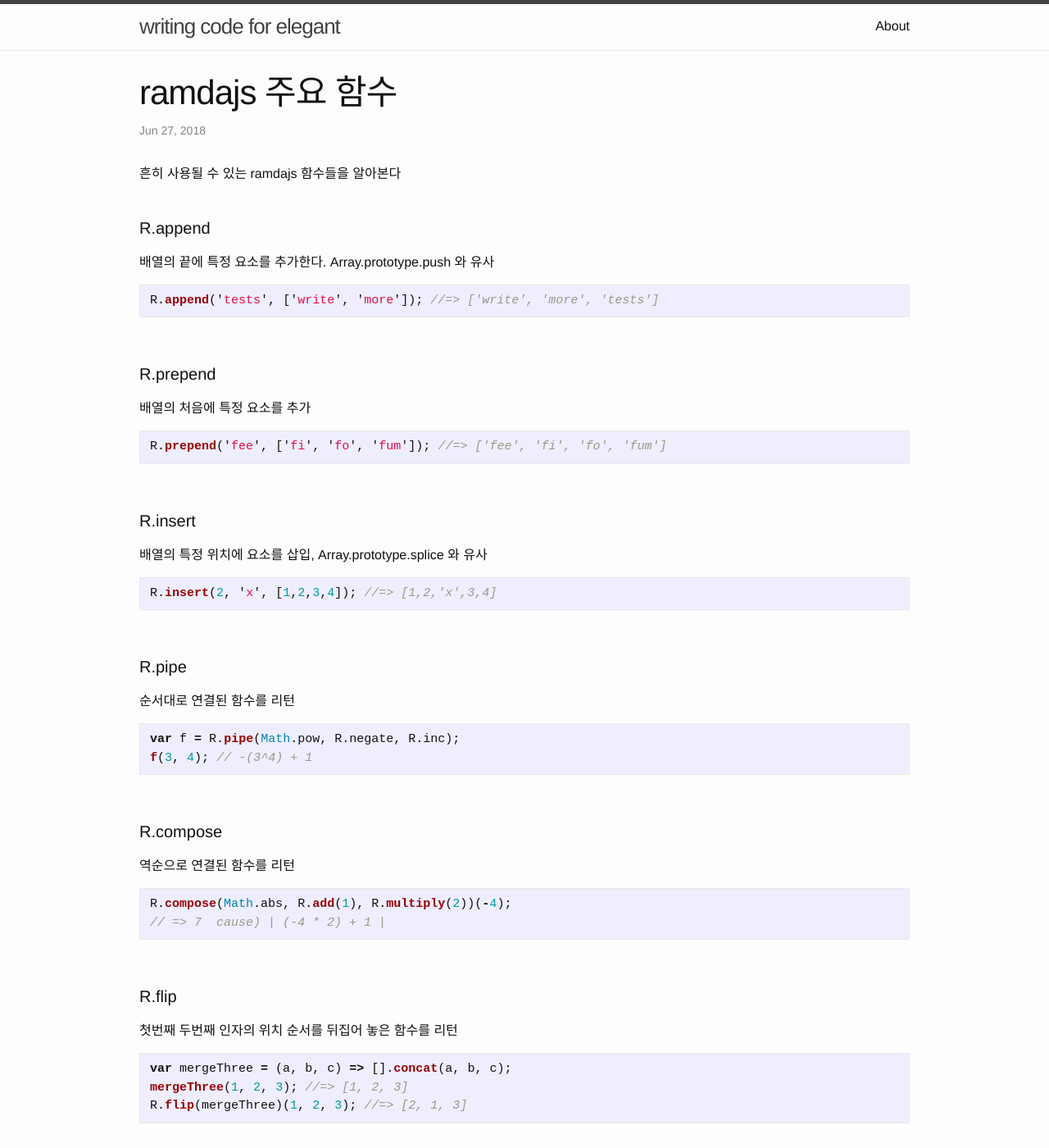
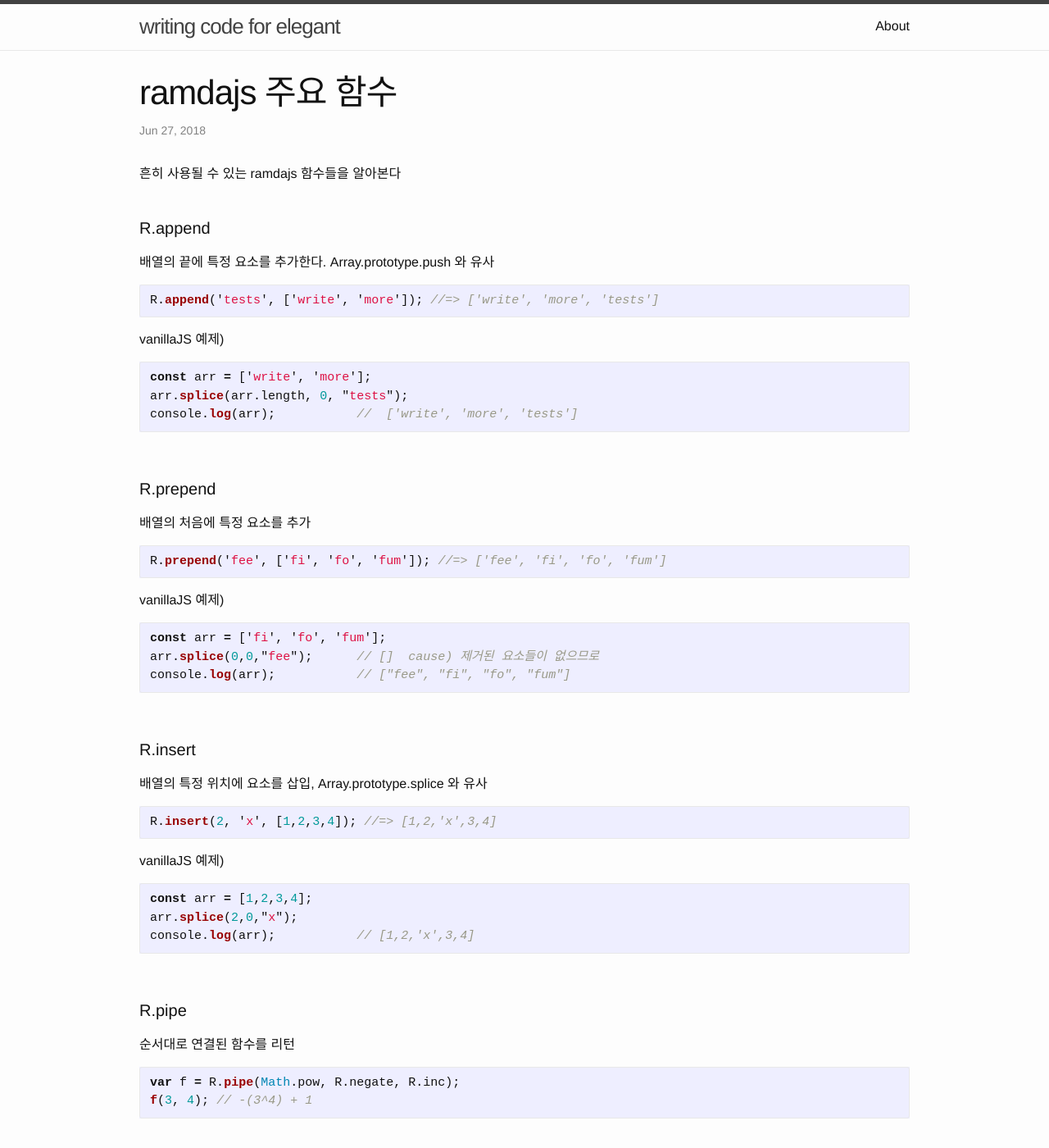
Before and after one commit to min9nim/min9nim.github.io, a Jekyll site: the page built from _posts/2018-06-28-ramdajs-api.md, in a window 1280 px wide and 1400 px high. Shown: the whole window at 82% size. Built offline with Jekyll 4.4.1, drawn with Linux system fonts in a browser that asks for light colours; some of the changed text lies outside the part shown.

Commit message:
내용보완

````diff
--- a/_posts/2018-06-28-ramdajs-api.md
+++ b/_posts/2018-06-28-ramdajs-api.md
@@ -12,12 +12,24 @@ categories: ramdajs
 ```javascript
 R.append('tests', ['write', 'more']); //=> ['write', 'more', 'tests']
 ```
+vanillaJS 예제)
+```javascript
+const arr = ['write', 'more'];
+arr.splice(arr.length, 0, "tests");
+console.log(arr);           //  ['write', 'more', 'tests']
+```
 <br>
 
 #### R.prepend
 배열의 처음에 특정 요소를 추가
 ```javascript
 R.prepend('fee', ['fi', 'fo', 'fum']); //=> ['fee', 'fi', 'fo', 'fum']
+```
+vanillaJS 예제)
+```javascript
+const arr = ['fi', 'fo', 'fum'];
+arr.splice(0,0,"fee");      // []  cause) 제거된 요소들이 없으므로
+console.log(arr);           // ["fee", "fi", "fo", "fum"]
 ```
 <br>
 
@@ -26,6 +38,13 @@ R.prepend('fee', ['fi', 'fo', 'fum']); //=> ['fee', 'fi', 'fo', 'fum']
 ```javascript
 R.insert(2, 'x', [1,2,3,4]); //=> [1,2,'x',3,4]
 ```
+vanillaJS 예제)
+```javascript
+const arr = [1,2,3,4];
+arr.splice(2,0,"x");
+console.log(arr);           // [1,2,'x',3,4]
+```
+
 <br>
 
 #### R.pipe
@@ -120,13 +139,18 @@ fullName({last: 'Bullet-Tooth', age: 33, first: 'Tony'}); //=> 'Tony Bullet-Toot
 ```
 <br>
 
-
 #### R.find
 배열에서 특정 조건을 만족하는 첫번재 요소를 리턴. Array.prototype.find 와 유사
 ```javascript
 var xs = [{a: 1}, {a: 2}, {a: 3}];
 R.find(R.propEq('a', 2))(xs); //=> {a: 2}
 R.find(R.propEq('a', 4))(xs); //=> undefined
+```
+vanillaJS
+```javascript
+var xs = [{a: 1}, {a: 2}, {a: 3}];
+xs.find(o => o.a === 2); //=> {a: 2}
+xs.find(o => o.a === 4); //=> undefined
 ```
 <br>
 
@@ -289,7 +313,6 @@ R.tail('');     //=> ''
 ```javascript
 var pathComponents = R.split('/');
 R.tail(pathComponents('/usr/local/bin/node')); //=> ['usr', 'local', 'bin', 'node']
-
 R.split('.', 'a.b.c.xyz.d'); //=> ['a', 'b', 'c', 'xyz', 'd']
 ```
 <br>
````
Also changed, not shown: other parts of _posts/2018-06-28-ramdajs-api.md (+1 -1 lines).
